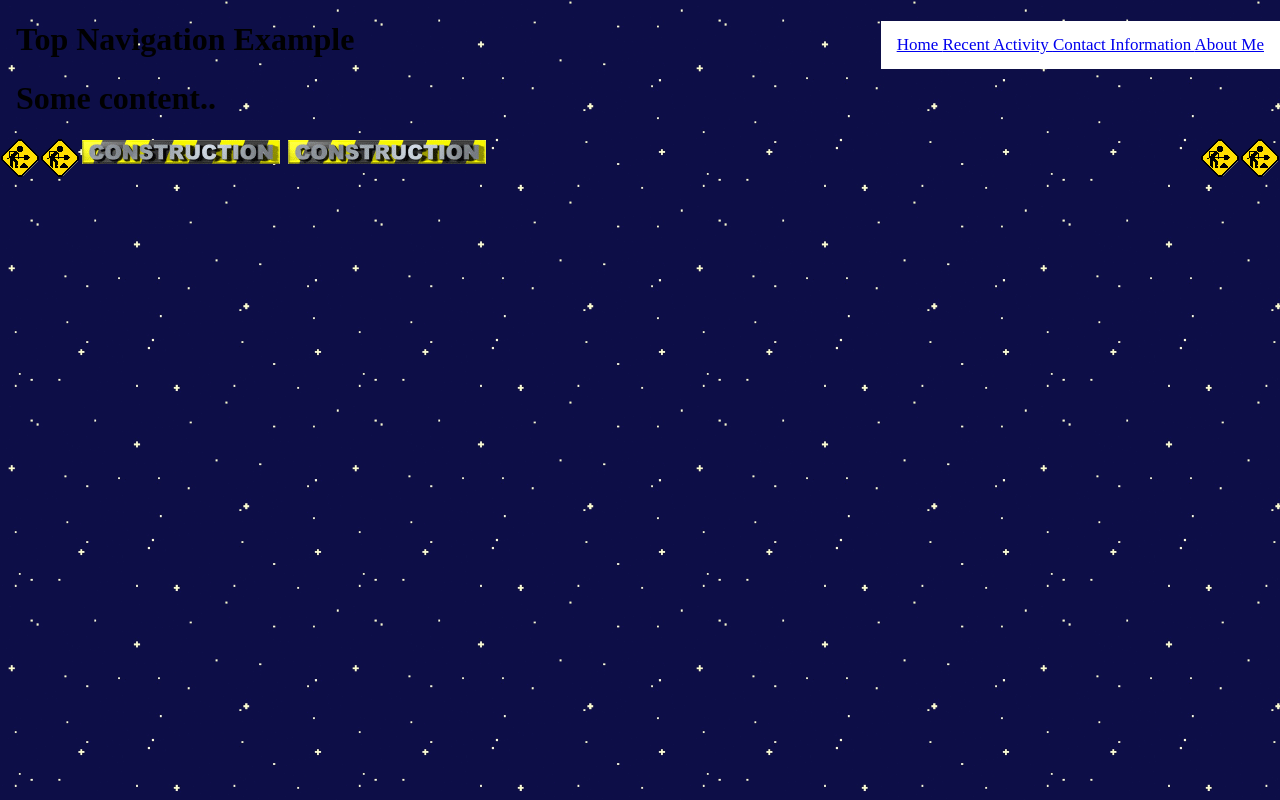
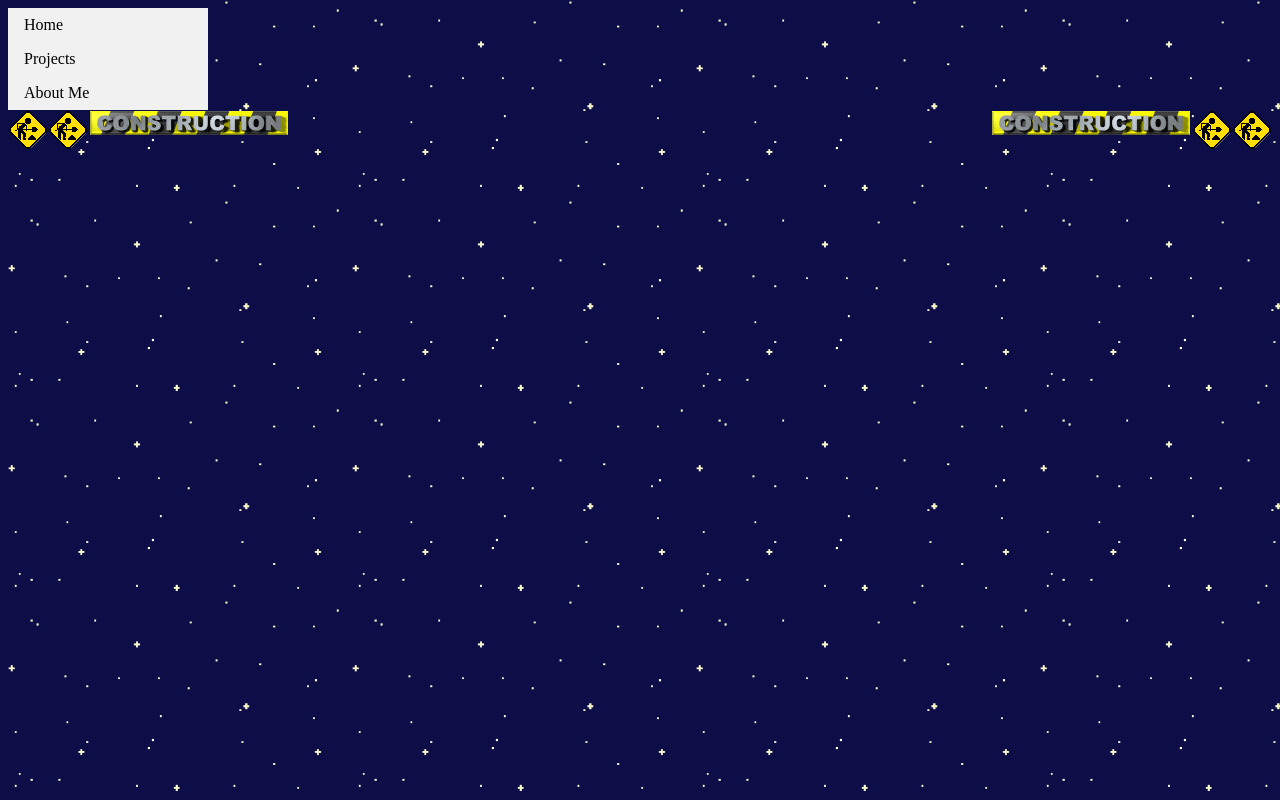
Before and after one commit to PhoenixDuarte/phoenixduarte.github.io, a plain HTML site: page portfolio.html in a window 1280 px wide. Drawn offline with Linux system fonts and the light colour scheme.

Commit message:
fixed up index.html - added background and home image and text, added vertical bar on all pages, fixed gifs on portfolio. nopage.html still messed up.

```diff
--- a/portfolio.html
+++ b/portfolio.html
@@ -5,64 +5,48 @@
 .sansserif {
     font-family: Arial, Helvetica, sans-serif;
 }
-body {margin:0;}
+body {
+    background-image: url("images/1.gif");
+    background-attachment: fixed;
+}
 
-.topnav {
-  overflow: hidden;
-  background-color: white;
-}
+</style>
+<style>
   ul {
     list-style-type: none;
     margin: 0;
     padding: 0;
-      overflow: hidden;
-      background-color: #4378
-    }
-.topnav  {
-  float: right;
-  display: block;
-  color: black;
-  text-align: center;
-  padding: 14px 16px;
-  text-decoration: none;
-  font-size: 17px;
+    width: 200px;
+    background-color: #f1f1f1;
 }
 
-.topnav :hover {
-  background-color: #ced9f0;
-  color: black;
+li a {
+    display: block;
+    color: #000;
+    padding: 8px 16px;
+    text-decoration: none;
 }
 
-.topnav .active {
-    background-color: #9b97de;
-    color: black;
-}
-body {
-    background-image: url("images/1.gif");
-    background-attachment: fixed;
+li a:hover {
+    background-color: #555;
+    color: white;
 }
 </style>
 </head>
 <body>
-<div class="topnav">
-  <a href="index.html"> Home </a>
-  <a href="nopage.html"> Recent Activity </a>
-  <a href="nopage.html"> Contact Information </a>
-  <a href="about.html"> About Me </a>
-</div>
-<div style="padding-left:16px">
-  <h1>Top Navigation Example<h1>
-  <a>Some content..</a>
-</div>
+<ul>
+  <li><a href="index.html">Home</a></li>
+  <li><a href="nopage.html">Projects</a></li>
+  <li><a href="nopage.html">About Me</a></li>
+</ul>
 
 <img src="images/man.gif" alt="Building" style="width:40px;height:40px;" align="left">
 <img src="images/man.gif" alt="Building" style="width:40px;height:40px;" align="left">
-
-<img src="images/construcion.gif" alt="Under Construction" style="width:202px;height:27px;" align="middle">
-<img src="images/construcion.gif" alt="Under Construction" style="width:202px;height:27px;" align="middle">
+<img src="images/construcion.gif" alt="Under Construction" style="width:202px;height:27px;" align="left">
 
 <img src="images/man.gif" alt="Building" style="width:40px;height:40px;" align="right">
 <img src="images/man.gif" alt="Building" style="width:40px;height:40px;" align="right">
+<img src="images/construcion.gif" alt="Under Construction" style="width:202px;height:27px;" align="right">
 
 </body>
 </html>
```
Also changed, not shown: index.html (+48 -5 lines), nopage.html (+3 -3 lines), images/haus.png (added). Lines whose indentation alone changed are shown as unchanged.
